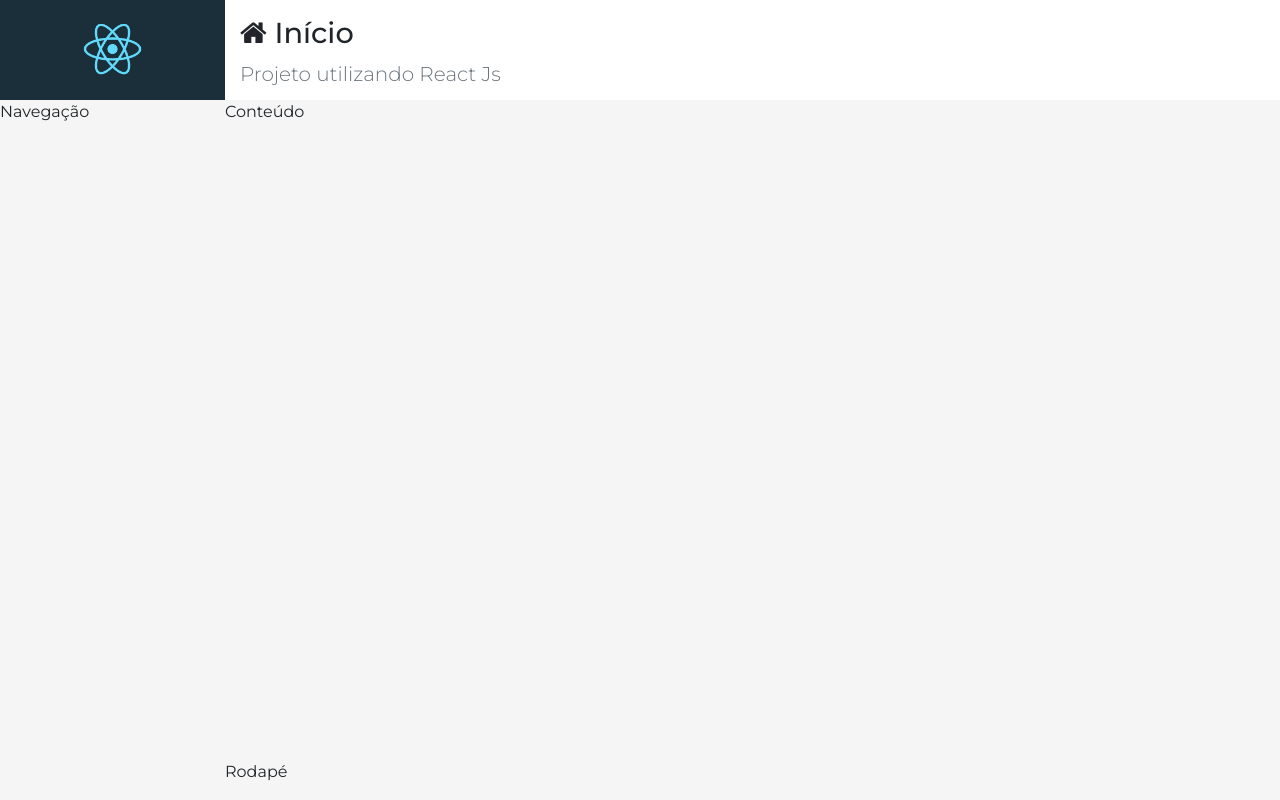
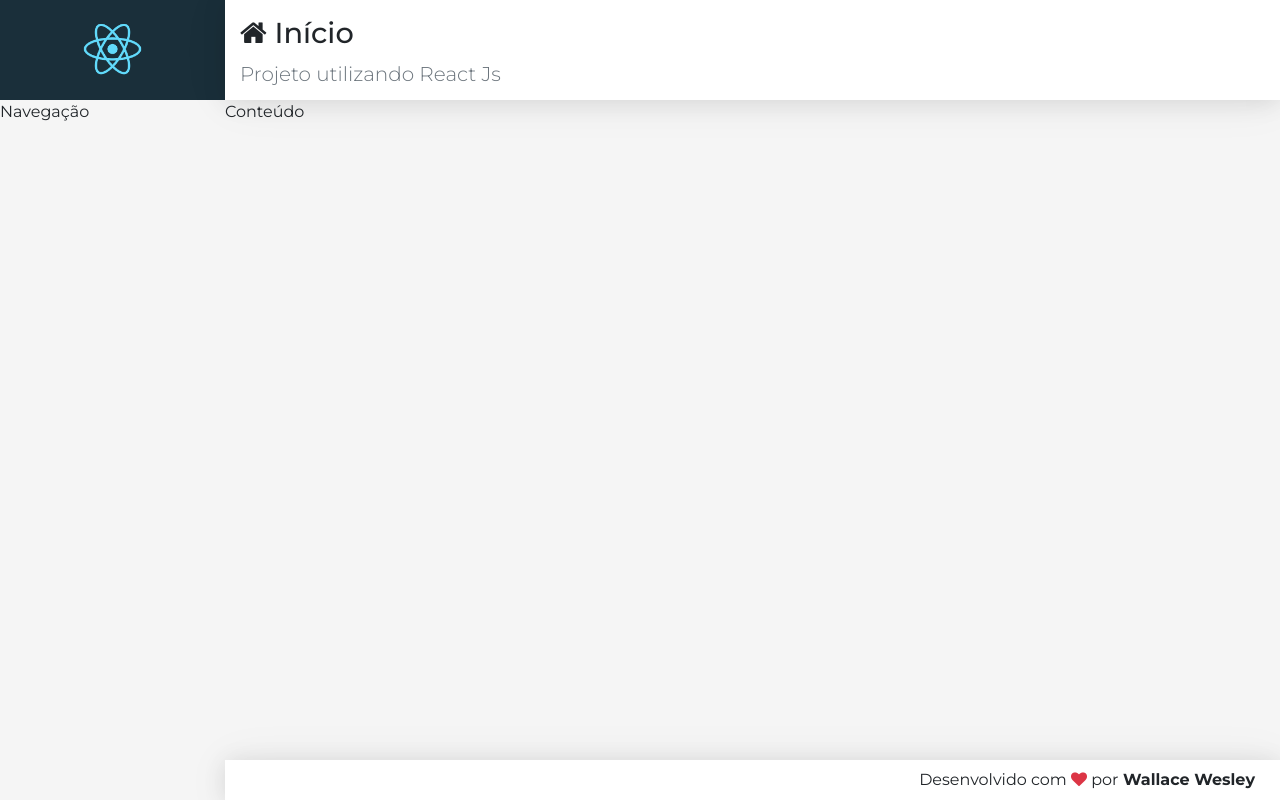
Before and after one commit to wallacewolv/Crud-React, a React (Create React App) app in the folder frontend/: page / in a window 1280 px wide. Built offline with nearby package versions, Linux system fonts and the light colour scheme.

Commit message:
Adicionado component Footer

```diff
--- a/frontend/src/components/template/Footer.jsx
+++ b/frontend/src/components/template/Footer.jsx
@@ -4,5 +4,8 @@
 
 export default props =>
   <footer className="footer">
-    Rodapé
+    <span>
+      Desenvolvido com <i className="fa fa-heart text-danger"></i> por
+      <strong> Wallace Wesley</strong>
+    </span>
   </footer>
--- a/frontend/src/main/styles/App.css
+++ b/frontend/src/main/styles/App.css
@@ -7,8 +7,8 @@
   --footer-height: 40px;
 
   --shadow:
-    0 2px 23px 0 rgba(0, 0, 0, 0.1)
-    0 2px 49px 0 rgba(0, 0, 0, 0.06)
+    0 2px 23px 0 rgba(0, 0, 0, 0.1),
+    0 2px 49px 0 rgba(0, 0, 0, 0.06);
 }
 
 * {
--- a/frontend/src/styles/template/Footer.css
+++ b/frontend/src/styles/template/Footer.css
@@ -0,0 +1,8 @@
+footer.footer {
+  display: flex;
+  align-items: center;
+  justify-content: flex-end;
+  padding: 0 25px;
+  background-color: #FFF;
+  box-shadow: var(--shadow);
+}
```
